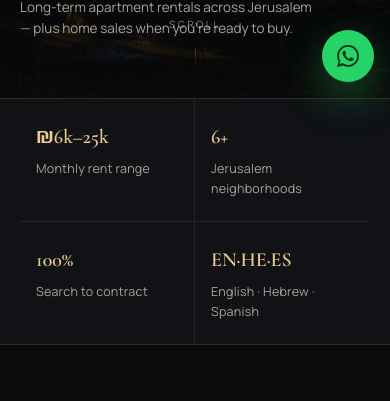
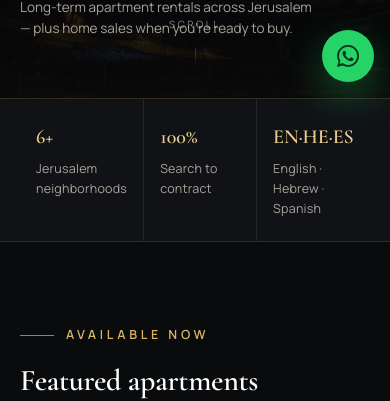
Before and after one commit to ifergantech-lgtm/moshebenzadon, a React (Vite) app: page / in a window 390 px wide. Shown: the part 746-1147 px from the top of the page. Built offline with nearby package versions, Linux system fonts and the light colour scheme; no server answers; the database is empty; a web font is replaced by a local one.

Commit message:
Stats: remove the price-range highlight; rebalance the strip to 3 columns

```diff
--- a/src/components/Stats.jsx
+++ b/src/components/Stats.jsx
@@ -1,13 +1,8 @@
 import { useI18n } from '../i18n.jsx'
-import { useContent } from '../content.jsx'
 
 export default function Stats() {
   const { t } = useI18n()
-  const { settings } = useContent()
-  const min = Math.round((Number(settings.priceMin) || 6000) / 1000)
-  const max = Math.round((Number(settings.priceMax) || 25000) / 1000)
   const items = [
-    { b: `₪${min}k–${max}k`, s: t('stats.range') },
     { b: '6+', s: t('stats.neighborhoods') },
     { b: '100%', s: t('stats.service') },
     { b: 'EN·HE·ES', s: t('stats.languages') },
--- a/src/index.css
+++ b/src/index.css
@@ -180,7 +180,7 @@ button{font-family:inherit;cursor:pointer;border:none;background:none;color:inhe
 
 /* stats strip under hero */
 .stats{border-top:1px solid var(--line);border-bottom:1px solid var(--line);background:var(--bg-2)}
-.stats__grid{display:grid;grid-template-columns:repeat(4,1fr)}
+.stats__grid{display:grid;grid-template-columns:repeat(3,1fr)}
 .stat{padding:30px clamp(16px,2vw,28px);border-inline-end:1px solid var(--line-soft)}
 .stat:last-child{border-inline-end:none}
 .stat b{display:block;font-family:var(--serif);font-size:clamp(20px,2vw,26px);color:var(--gold-bright);font-weight:600}
@@ -324,9 +324,6 @@ button{font-family:inherit;cursor:pointer;border:none;background:none;color:inhe
 /* ============================================================= */
 @media (max-width:1024px){
   .listings__grid,.steps{grid-template-columns:repeat(2,1fr)}
-  .stats__grid{grid-template-columns:repeat(2,1fr)}
-  .stat:nth-child(2){border-inline-end:none}
-  .stat:nth-child(1),.stat:nth-child(2){border-bottom:1px solid var(--line-soft)}
   .sales__grid,.about__grid,.contact__grid{grid-template-columns:1fr;gap:36px}
   .sales__media,.portrait{max-width:480px}
   .about__grid .portrait{order:-1}
```
